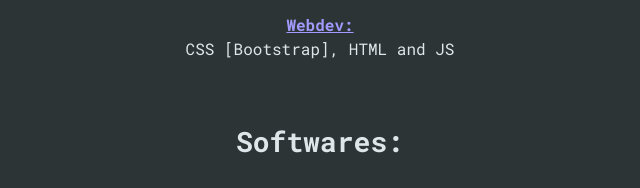
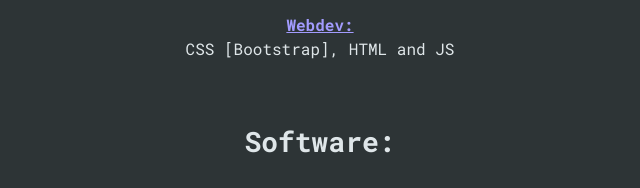
Before and after one commit to Rhayn2366/Rhayn2366.github.io, a plain HTML site: page index.html in a window 1280 px wide. Shown: the part 2563-2751 px from the top of the page, 320-960 px from the left. Drawn offline with nearby package versions, Linux system fonts and the light colour scheme.

Commit message:
Fixed  typo

```diff
--- a/index.html
+++ b/index.html
@@ -106,7 +106,7 @@
                             </div>
                             <div class="my-5 row justify-content-center">
                                 <div class="text-center fluid-center">
-                                    <h3> Softwares: </h3>
+                                    <h3> Software: </h3>
                                     <br>
                                     <p class="skill"><span>3D-Modelling:</span><br>Blender</p>
                                     <p class="skill"><span>2D-Art:</span><br>Inkscape</p>
```
